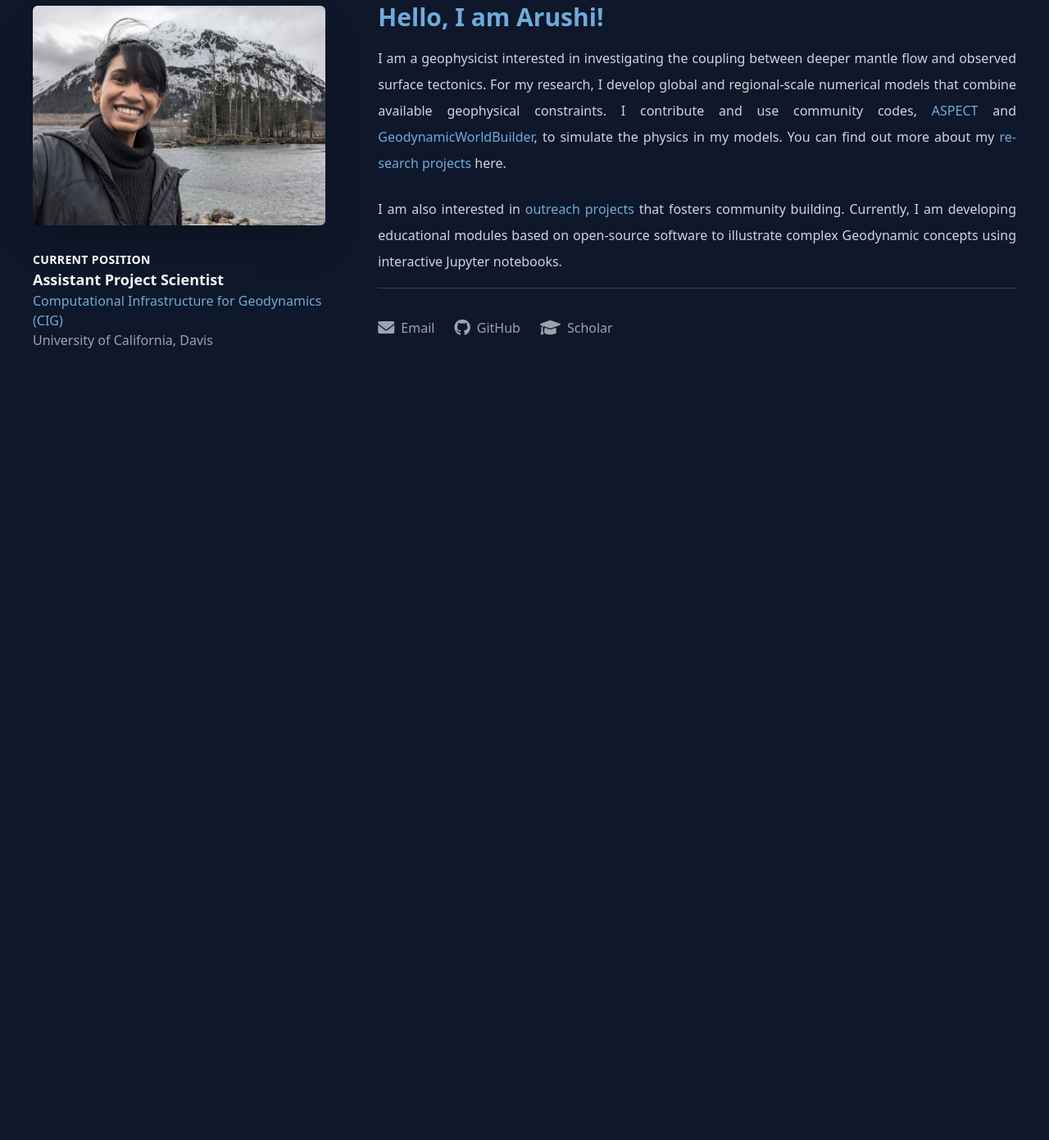
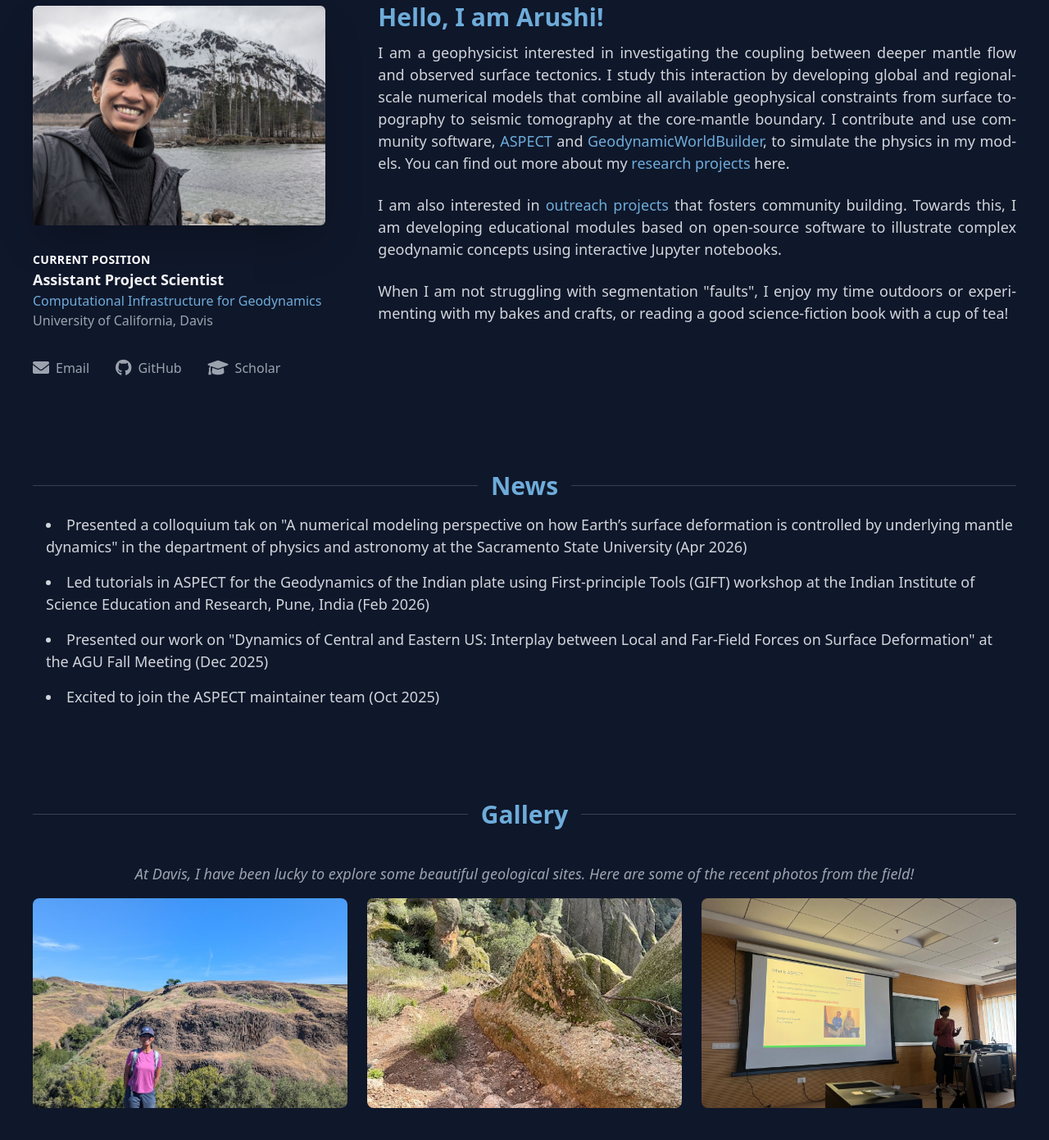
Before and after one commit to alarshi/alarshi.github.io, a plain HTML site: page index.html in a window 1280 px wide. Shown: the part 359-1750 px from the top of the page at 82% size. Before the commit the page ends 850 px from the top, so only its background shows below. Drawn offline with nearby package versions, Linux system fonts and the light colour scheme.

Commit message:
Added news.

```diff
--- a/index.html
+++ b/index.html
@@ -14,9 +14,9 @@
       <p class="text-xs uppercase tracking-widest text-gray-500">Earth scientist</p>
     </div>
     <nav class="hidden md:flex space-x-6 text-s font-semibold uppercase tracking-wider">
-      <a href="#" class="hover:text-[#6EACDA] transition">Home</a>
-      <a href="#" class="hover:text-[#6EACDA] transition">Research</a>
-      <a href="#" class="hover:text-[#6EACDA] transition">Outreach</a>
+      <a href="index.html" class="hover:text-[#6EACDA] transition">Home</a>
+      <a href="research.html" class="hover:text-[#6EACDA] transition">Research</a>
+      <a href="outreach.html" class="hover:text-[#6EACDA] transition">Outreach</a>
       <a href="./images/Saxena_CV.pdf" class="hover:text-[#6EACDA] transition">CV</a>
     </nav>
   </header>
@@ -50,19 +50,36 @@
 
           <p class="text-gray-400">
             <a href="https://geodynamics.org" class="text-[#6EACDA] hover:text-white hover:underline transition">
-                Computational Infrastructure for Geodynamics (CIG)</a><br>
+                Computational Infrastructure for Geodynamics</a><br>
                 University of California, Davis
           </p>
         </div>
+
+        <div class="flex items-center gap-8">
+          <a href="mailto:ahsaxena@ucdavis.edu" class="group flex items-center gap-2 text-gray-400 hover:text-[#6EACDA] transition-colors">
+              <i class="fa-solid fa-envelope text-xl"></i>
+              <span class="text-s font-medium hidden lg:inline">Email</span>
+          </a>
+          <a href="https://github.com/alarshi" target="_blank" class="group flex items-center gap-2 text-gray-400 hover:text-white transition-colors">
+              <i class="fa-brands fa-github text-xl"></i>
+              <span class="text-s font-medium hidden lg:inline">GitHub</span>
+          </a>
+
+          <a href="https://scholar.google.com/citations?user=h6aJ9K0AAAAJ&hl=en&oi=sra" target="_blank" class="group flex items-center gap-2 text-gray-400 hover:text-[#4285F4] transition-colors">
+              <i class="fa-graduation-cap fa-solid text-xl"></i>
+              <span class="text-s font-medium hidden lg:inline">Scholar</span>
+          </a>
+        </div>
       </div>
 
-      <div class="md:col-span-8 space-y-4 text-base leading-loose text-gray-300 self-start">
+      <div class="md:col-span-8 space-y-3 text-lg leading-normal text-gray-300 self-start">
         <h2 class="text-3xl font-semibold text-[#6EACDA] mt-0">Hello, I am Arushi!</h2>
          <div class="space-y-6 text-justify hyphens-auto">
       <p>
        I am a geophysicist interested in investigating the coupling between deeper mantle flow and observed surface tectonics.
-       For my research, I develop global and regional-scale numerical models that combine available geophysical constraints. I
-       contribute and use community codes, <a href="https://geodynamics.org/cig/software/aspect/" class="text-[#6EACDA] hover:text-white hover:underline"> ASPECT </a> and
+       I study this interaction by developing global and regional-scale numerical models that combine all available geophysical constraints
+       from surface topography to seismic tomography at the core-mantle boundary. I
+       contribute and use community software, <a href="https://geodynamics.org/cig/software/aspect/" class="text-[#6EACDA] hover:text-white hover:underline"> ASPECT </a> and
        <a href="https://geodynamicworldbuilder.github.io/" class="text-[#6EACDA] hover:text-white hover:underline"> GeodynamicWorldBuilder</a>,
        to simulate the physics in my models.  You can find out more about my
        <a href="#research" class="text-[#6EACDA] hover:text-white hover:underline transition">research projects</a> here.
@@ -70,28 +87,81 @@
 
       <p>
         I am also interested in <a href=#outreach class="text-[#6EACDA] hover:text-white hover:underline transition">
-        outreach projects</a> that fosters community building. Currently, I am developing educational modules
-        based on open-source software to illustrate complex Geodynamic concepts using interactive Jupyter notebooks.
+        outreach projects</a> that fosters community building. Towards this, I am developing educational modules
+        based on open-source software to illustrate complex geodynamic concepts using interactive Jupyter notebooks.
+      </p>
+
+      <p>
+        When I am not struggling with segmentation "faults", I enjoy my time outdoors or experimenting with my bakes and crafts, or
+        reading a good science-fiction book with a cup of tea!
       </p>
 
     </div>
+  </div>
 
-    <div class="pt-8 border-t border-gray-700">
-        <div class="flex items-center gap-6">
-            <a href="mailto:ahsaxena@ucdavis.edu" class="group flex items-center gap-2 text-gray-400 hover:text-[#6EACDA] transition-colors">
-                <i class="fa-solid fa-envelope text-xl"></i>
-                <span class="text-s font-medium hidden lg:inline">Email</span>
-            </a>
-            <a href="https://github.com/alarshi" target="_blank" class="group flex items-center gap-2 text-gray-400 hover:text-white transition-colors">
-                <i class="fa-brands fa-github text-xl"></i>
-                <span class="text-s font-medium hidden lg:inline">GitHub</span>
-            </a>
 
-            <a href="https://scholar.google.com/citations?user=h6aJ9K0AAAAJ&hl=en&oi=sra" target="_blank" class="group flex items-center gap-2 text-gray-400 hover:text-[#4285F4] transition-colors">
-                <i class="fa-graduation-cap fa-solid text-xl"></i>
-                <span class="text-s font-medium hidden lg:inline">Scholar</span>
-            </a>
-        </div>
+  <div class="md:col-span-12 mt-8">
+    <div class="relative flex items-center py-4">
+      <div class="flex-grow border-t border-gray-700"></div>
+      <span class="px-4 text-3xl font-semibold text-[#6EACDA]">News</span>
+      <div class="flex-grow border-t border-gray-700"></div>
+    </div>
+
+    <!-- News items list -->
+    <ul class="space-y-4 text-gray-300 list-disc list-inside pl-4 text-lg leading-normal">
+
+        <li>
+          Presented a colloquium tak on "A numerical modeling perspective on how Earth’s surface deformation is controlled by underlying mantle dynamics"
+          in the department of physics and astronomy at the Sacramento State University (Apr 2026)
+        </li>
+        <li>
+          Led tutorials in ASPECT for the Geodynamics of the Indian plate using First-principle Tools (GIFT) workshop at
+          the Indian Institute of Science Education and Research, Pune, India (Feb 2026)
+        </li>
+        <li>
+          Presented our work on "Dynamics of Central and Eastern US: Interplay between Local and Far-Field Forces on Surface Deformation"
+          at the AGU Fall Meeting (Dec 2025)
+        </li>
+        <li>
+          Excited to join the ASPECT maintainer team (Oct 2025)
+        </li>
+    </ul>
+  </div>
+
+  <div class="md:col-span-12 mt-8">
+    <div class="relative flex items-center py-4">
+      <div class="flex-grow border-t border-gray-700"></div>
+      <span class="px-4 text-3xl font-semibold text-[#6EACDA]">Gallery</span>
+      <div class="flex-grow border-t border-gray-700"></div>
+    </div>
+    <p class="text-gray-400 text-center mt-6 text-lg italic">
+      At Davis, I have been lucky to explore some beautiful geological sites. Here are some of the recent photos from the field!
+    </p>
+    <!-- Gallery grid with hover overlay -->
+  <div class="grid grid-cols-1 md:grid-cols-2 lg:grid-cols-3 gap-6 mt-4">
+    <div class="relative group overflow-hidden rounded-lg">
+      <img src="images/north_table_mountain.jpg" alt="Description" class="w-full h-64 object-cover transition-transform duration-300 group-hover:scale-110">
+      <div class="absolute inset-0 bg-black bg-opacity-50 opacity-0 group-hover:opacity-100 transition-opacity flex items-center justify-center">
+        <span class="text-white text-lg font-medium">Basalt columns in North Table Mountain</span>
       </div>
     </div>
+
+    <div class="relative group overflow-hidden rounded-lg">
+      <img src="images/fieldwork.jpg" alt="Fieldwork" class="w-full h-64 object-cover transition-transform duration-300 group-hover:scale-110">
+      <div class="absolute inset-0 bg-black bg-opacity-50 opacity-0 group-hover:opacity-100 transition-opacity flex items-center justify-center">
+        <span class="text-white text-lg font-medium text-center px-4">Volcanic breccia at Pinnacles National Park </span>
+      </div>
+    </div>
+
+    <div class="relative group overflow-hidden rounded-lg">
+      <img src="images/talk.png" alt="Fieldwork" class="w-full h-64 object-cover transition-transform duration-300 group-hover:scale-110">
+      <div class="absolute inset-0 bg-black bg-opacity-50 opacity-0 group-hover:opacity-100 transition-opacity flex items-center justify-center">
+        <span class="text-white text-lg font-medium text-center px-4">GIFT Workshop </span>
+      </div>
+    </div>
+
+  </div>
+
+
+
 </main>
```
Also changed, not shown: images/fieldwork.jpg (added), images/north_table_mountain.jpg (added), images/talk.png (added).
